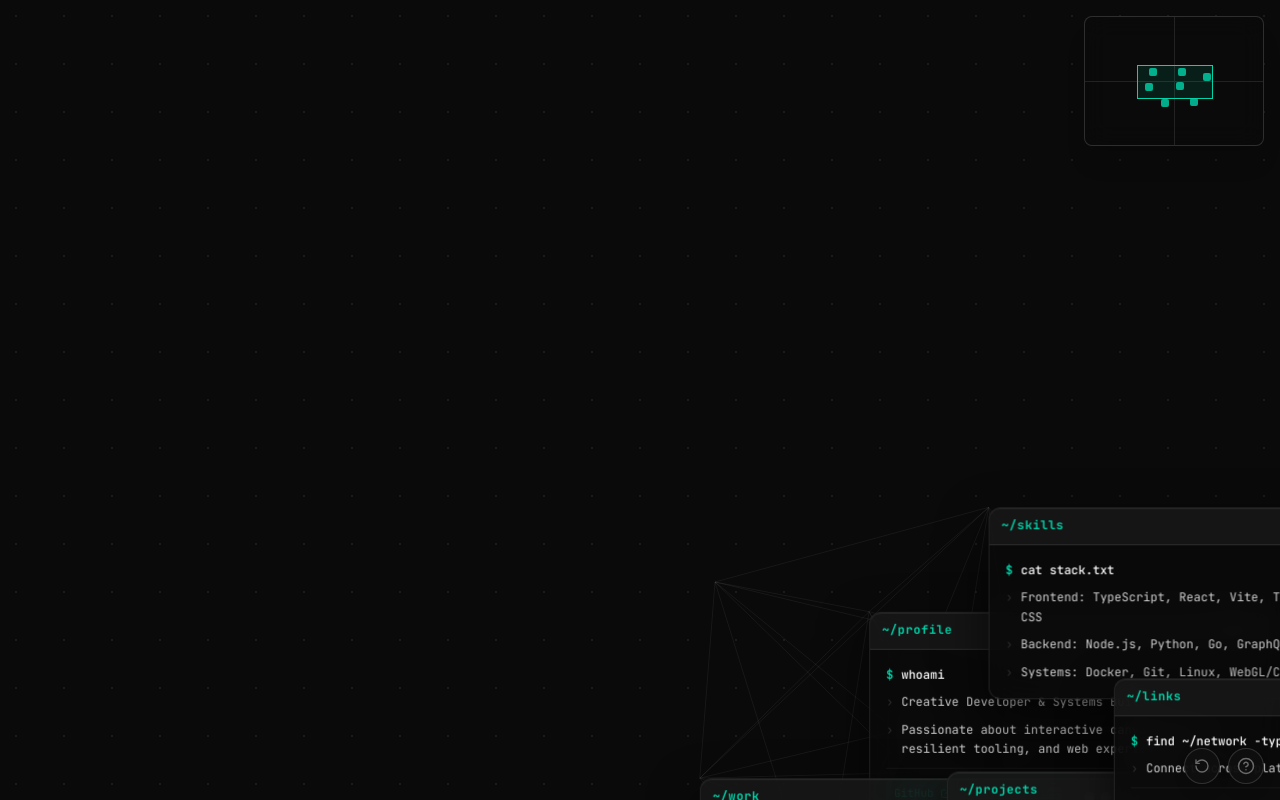
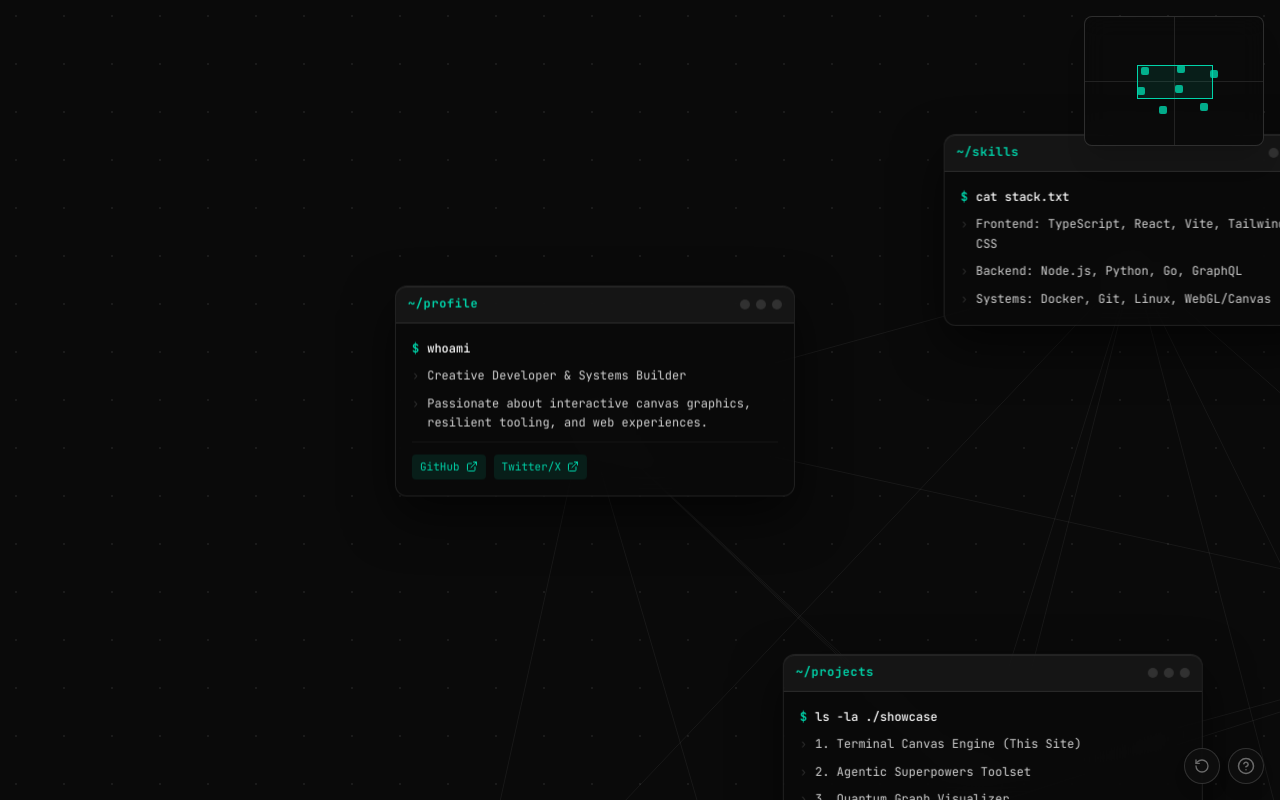
Before and after one commit to anpapag1/portfolio, a React (Vite) app: page / in a window 1280 px wide. Built offline with nearby package versions, Linux system fonts and the light colour scheme.

Commit message:
fix(physics): prevent terminal overlap, increase rest length and add layout reset

```diff
--- a/public/content/content.json
+++ b/public/content/content.json
@@ -3,7 +3,7 @@
     {
       "id": "profile",
       "title": "~/profile",
-      "position": { "x": -360, "y": -220 },
+      "position": { "x": -500, "y": -260 },
       "size": { "width": 400, "height": 260 },
       "lines": [
         "whoami",
@@ -18,7 +18,7 @@
     {
       "id": "skills",
       "title": "~/skills",
-      "position": { "x": 120, "y": -240 },
+      "position": { "x": 100, "y": -300 },
       "size": { "width": 380, "height": 260 },
       "lines": [
         "cat stack.txt",
@@ -30,7 +30,7 @@
     {
       "id": "work",
       "title": "~/work",
-      "position": { "x": -440, "y": 120 },
+      "position": { "x": -560, "y": 200 },
       "size": { "width": 440, "height": 320 },
       "lines": [
         "history | grep experience",
@@ -43,7 +43,7 @@
     {
       "id": "projects",
       "title": "~/projects",
-      "position": { "x": 80, "y": 100 },
+      "position": { "x": 60, "y": 150 },
       "size": { "width": 420, "height": 300 },
       "lines": [
         "ls -la ./showcase",
@@ -58,7 +58,7 @@
     {
       "id": "links",
       "title": "~/links",
-      "position": { "x": 540, "y": -120 },
+      "position": { "x": 650, "y": -180 },
       "size": { "width": 340, "height": 240 },
       "lines": [
         "find ~/network -type link",
@@ -73,7 +73,7 @@
     {
       "id": "contact",
       "title": "~/contact",
-      "position": { "x": -160, "y": 480 },
+      "position": { "x": -200, "y": 640 },
       "size": { "width": 380, "height": 220 },
       "lines": [
         "echo $CONTACT_INFO",
@@ -86,7 +86,7 @@
     {
       "id": "now",
       "title": "~/now",
-      "position": { "x": 320, "y": 460 },
+      "position": { "x": 480, "y": 580 },
       "size": { "width": 360, "height": 240 },
       "lines": [
         "cat /var/log/now.md",
--- a/src/App.tsx
+++ b/src/App.tsx
@@ -60,6 +60,23 @@ export default function App() {
     camera.setZoom(1.0);
   });
 
+  // Reset camera & positions
+  const handleResetLayout = useCallback(() => {
+    camera.position = { x: 0, y: 0 };
+    camera.setZoom(1.0);
+    if (content) {
+      content.terminals.forEach((t) => {
+        try {
+          localStorage.removeItem(`portfolio:pos:${t.id}`);
+        } catch {
+          // ignore
+        }
+        physics.setPosition(t.id, t.position);
+        physics.unpin(t.id);
+      });
+    }
+  }, [camera, content, physics]);
+
   // Global keyboard shortcuts
   useEffect(() => {
     const handleKeyDown = (e: KeyboardEvent) => {
@@ -70,8 +87,7 @@ export default function App() {
         setIsHelpOpen(false);
         setIsMobileMapOpen(false);
       } else if (e.key === '0') {
-        camera.position = { x: 0, y: 0 };
-        camera.setZoom(1.0);
+        handleResetLayout();
       } else if (e.key === '+' || e.key === '=') {
         camera.setZoom(camera.zoom * 1.15);
       } else if (e.key === '-' || e.key === '_') {
@@ -81,7 +97,7 @@ export default function App() {
 
     window.addEventListener('keydown', handleKeyDown);
     return () => window.removeEventListener('keydown', handleKeyDown);
-  }, [camera]);
+  }, [camera, handleResetLayout]);
 
   // Main Canvas & Physics animation loop synced with rAF
   useEffect(() => {
@@ -319,13 +335,10 @@ export default function App() {
         <button
           type="button"
           data-testid="reset-cam-btn"
-          onClick={() => {
-            camera.position = { x: 0, y: 0 };
-            camera.setZoom(1.0);
-          }}
+          onClick={handleResetLayout}
           className="hidden sm:flex items-center justify-center w-9 h-9 bg-[#0f0f0f]/90 border border-white/15 rounded-full text-muted hover:text-accent shadow-lg backdrop-blur-md transition-colors"
-          title="Reset Camera (0)"
-          aria-label="Reset Camera"
+          title="Reset Layout & Camera (0)"
+          aria-label="Reset Layout & Camera"
         >
           <RotateCcw size={16} />
         </button>
--- a/src/canvas/Physics.ts
+++ b/src/canvas/Physics.ts
@@ -11,11 +11,12 @@ export interface Particle {
 
 export class PhysicsEngine {
   private particles: Map<string, Particle> = new Map();
-  public restLength = 280;
-  public springK = 0.02;
-  public repulsionK = 50000;
-  public centerAttractionK = 0.0001;
-  public damping = 0.96;
+  public restLength = 650;
+  public springK = 0.003;
+  public repulsionK = 250000;
+  public centerAttractionK = 0.00005;
+  public damping = 0.94;
+  public minSeparation = 560;
 
   public addParticle(id: string, position: Vector2, mass = 1.0) {
     this.particles.set(id, {
@@ -66,7 +67,7 @@ export class PhysicsEngine {
     for (let i = 0; i < particleList.length; i++) {
       const p1 = particleList[i];
 
-      // Weak center attraction
+      // Very gentle center attraction to keep constellation roughly centered
       p1.acceleration.x -= p1.position.x * this.centerAttractionK;
       p1.acceleration.y -= p1.position.y * this.centerAttractionK;
 
@@ -78,14 +79,24 @@ export class PhysicsEngine {
         const dirX = dx / dist;
         const dirY = dy / dist;
 
-        // Repulsion (all pairs)
-        const repForce = Math.min(100, this.repulsionK / (dist * dist));
-        p1.acceleration.x -= dirX * repForce;
-        p1.acceleration.y -= dirY * repForce;
-        p2.acceleration.x += dirX * repForce;
-        p2.acceleration.y += dirY * repForce;
+        // Anti-overlap strong repulsion when cards are closer than minimum clearance
+        if (dist < this.minSeparation) {
+          const overlap = (this.minSeparation - dist) / this.minSeparation;
+          const pushForce = overlap * overlap * 1800 + (this.repulsionK / (dist * dist));
+          p1.acceleration.x -= dirX * pushForce;
+          p1.acceleration.y -= dirY * pushForce;
+          p2.acceleration.x += dirX * pushForce;
+          p2.acceleration.y += dirY * pushForce;
+        } else {
+          // Normal inverse square repulsion
+          const repForce = Math.min(50, this.repulsionK / (dist * dist));
+          p1.acceleration.x -= dirX * repForce;
+          p1.acceleration.y -= dirY * repForce;
+          p2.acceleration.x += dirX * repForce;
+          p2.acceleration.y += dirY * repForce;
+        }
 
-        // Spring connection (all pairs mesh)
+        // Gentle spring connection
         const springForce = (dist - this.restLength) * this.springK;
         p1.acceleration.x += dirX * springForce;
         p1.acceleration.y += dirY * springForce;
@@ -121,9 +132,15 @@ export class PhysicsEngine {
     ctx.lineWidth = 1;
 
     for (let i = 0; i < particleList.length; i++) {
-      const p1 = worldToScreen(particleList[i].position);
+      const p1 = worldToScreen({
+        x: particleList[i].position.x + 190,
+        y: particleList[i].position.y + 130,
+      });
       for (let j = i + 1; j < particleList.length; j++) {
-        const p2 = worldToScreen(particleList[j].position);
+        const p2 = worldToScreen({
+          x: particleList[j].position.x + 190,
+          y: particleList[j].position.y + 130,
+        });
         ctx.beginPath();
         ctx.moveTo(p1.x, p1.y);
         ctx.lineTo(p2.x, p2.y);
--- a/src/utils/contentSchema.ts
+++ b/src/utils/contentSchema.ts
@@ -40,7 +40,7 @@ export function getDefaultContent(): PortfolioContent {
       {
         id: 'profile',
         title: '~/profile',
-        position: { x: -360, y: -220 },
+        position: { x: -500, y: -260 },
         size: { width: 400, height: 260 },
         lines: [
           'whoami',
@@ -55,7 +55,7 @@ export function getDefaultContent(): PortfolioContent {
       {
         id: 'skills',
         title: '~/skills',
-        position: { x: 120, y: -240 },
+        position: { x: 100, y: -300 },
         size: { width: 380, height: 260 },
         lines: [
           'cat stack.txt',
@@ -67,7 +67,7 @@ export function getDefaultContent(): PortfolioContent {
       {
         id: 'work',
         title: '~/work',
-        position: { x: -440, y: 120 },
+        position: { x: -560, y: 200 },
         size: { width: 440, height: 320 },
         lines: [
           'history | grep experience',
@@ -80,7 +80,7 @@ export function getDefaultContent(): PortfolioContent {
       {
         id: 'projects',
         title: '~/projects',
-        position: { x: 80, y: 100 },
+        position: { x: 60, y: 150 },
         size: { width: 420, height: 300 },
         lines: [
           'ls -la ./showcase',
@@ -93,7 +93,7 @@ export function getDefaultContent(): PortfolioContent {
       {
         id: 'links',
         title: '~/links',
-        position: { x: 540, y: -120 },
+        position: { x: 650, y: -180 },
         size: { width: 340, height: 240 },
         lines: ['find ~/network -type link', 'Connect across platforms:'],
         links: [
@@ -105,7 +105,7 @@ export function getDefaultContent(): PortfolioContent {
       {
         id: 'contact',
         title: '~/contact',
-        position: { x: -160, y: 480 },
+        position: { x: -200, y: 640 },
         size: { width: 380, height: 220 },
         lines: [
           'echo $CONTACT_INFO',
@@ -116,7 +116,7 @@ export function getDefaultContent(): PortfolioContent {
       {
         id: 'now',
         title: '~/now',
-        position: { x: 320, y: 460 },
+        position: { x: 480, y: 580 },
         size: { width: 360, height: 240 },
         lines: [
           'cat /var/log/now.md',
```
Also changed, not shown: 1 other file (tests, documents, lock files or other folders).
